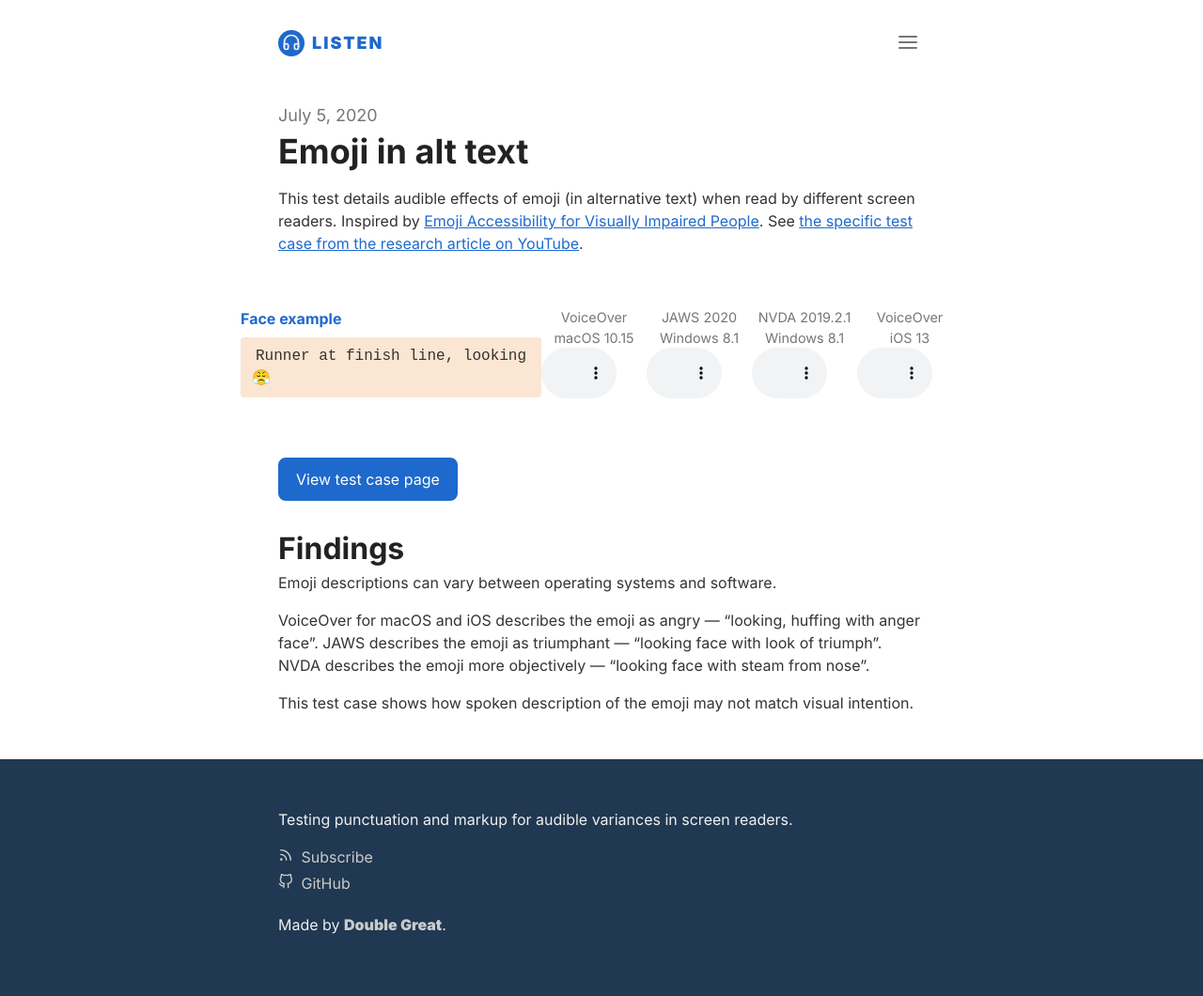
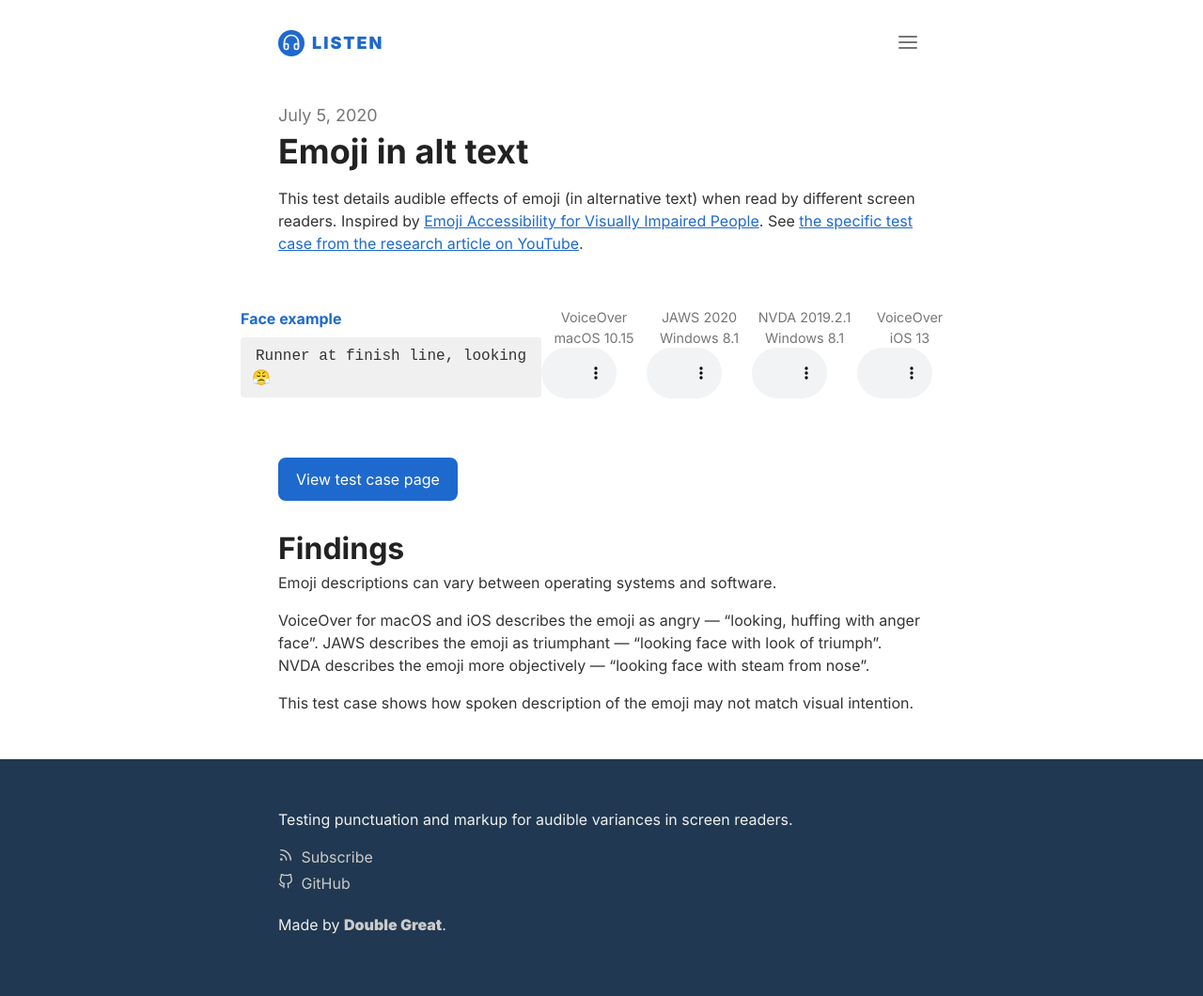
Before and after one commit to double-great/listen, a Jekyll site: the page built from _posts/2020-07-05-emoji.md, in a window 1280 px wide. Shown: the whole page at 94% size. Built offline with Jekyll 4.4.1, drawn with Linux system fonts in a browser that asks for light colours.

Commit message:
Revert code background color

```diff
--- a/_sass/_base.scss
+++ b/_sass/_base.scss
@@ -155,13 +155,13 @@ pre {
   margin-bottom: 0.5rem;
   padding: 0.5rem 0.75rem;
   white-space: pre-wrap;
-  background-color: $color-light;
+  background-color: $color-barely;
   border-radius: 0.25rem;
 }
 
 code {
   padding: 0.15rem 0.25rem;
-  background-color: $color-light;
+  background-color: $color-barely;
   border-radius: 0.25rem;
 }
 
--- a/_sass/_variables.scss
+++ b/_sass/_variables.scss
@@ -11,7 +11,6 @@ $border-thin: 0.0625rem; // 1px
 $border-thick: 0.1875rem; // 3px
 
 // Colors
-$color-light: #fae6d2;
 $color-medium: #1e69cd;
 $color-darkest: #203851;
 $color-highlight: #ffdd00;
```
